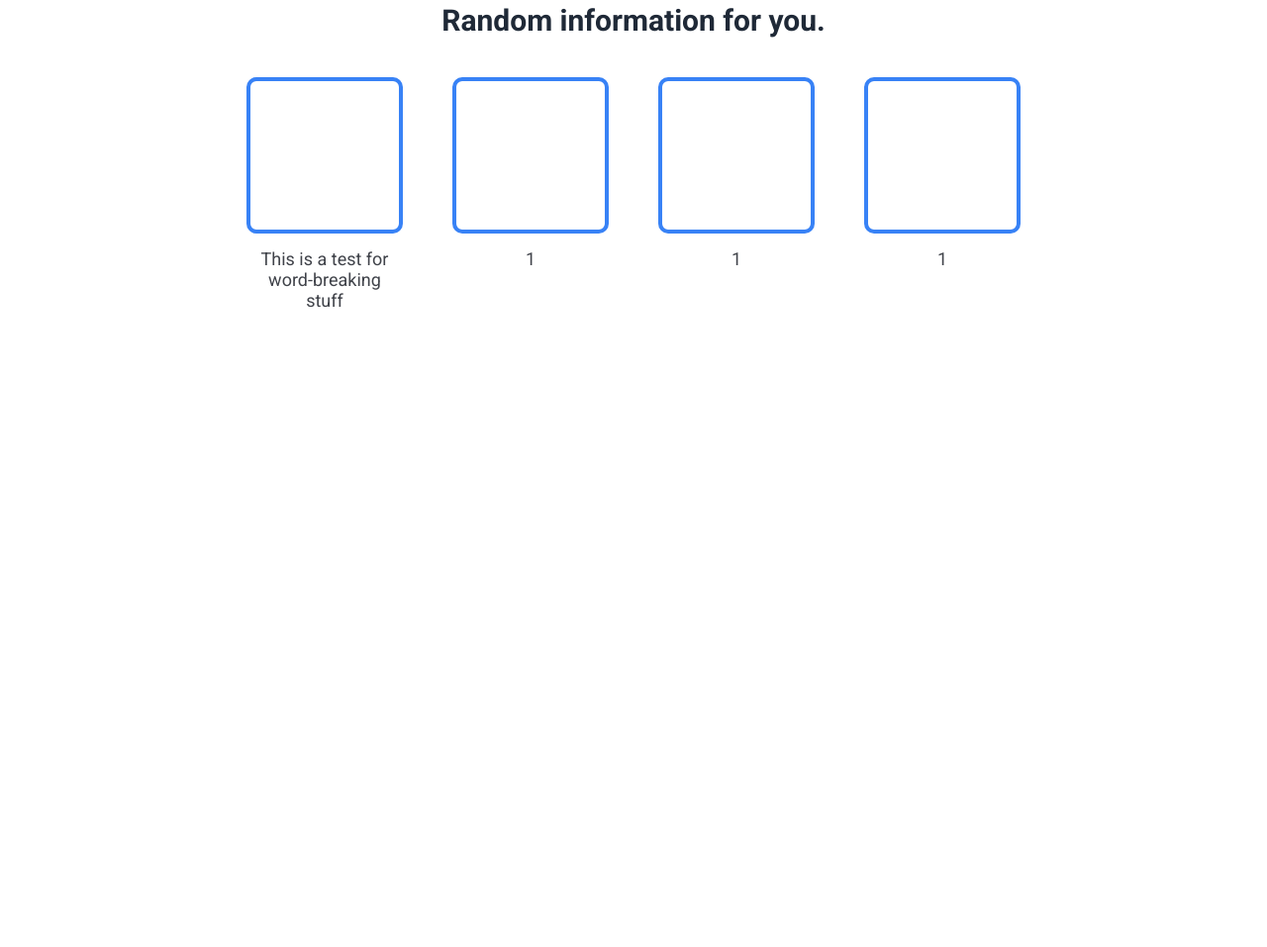
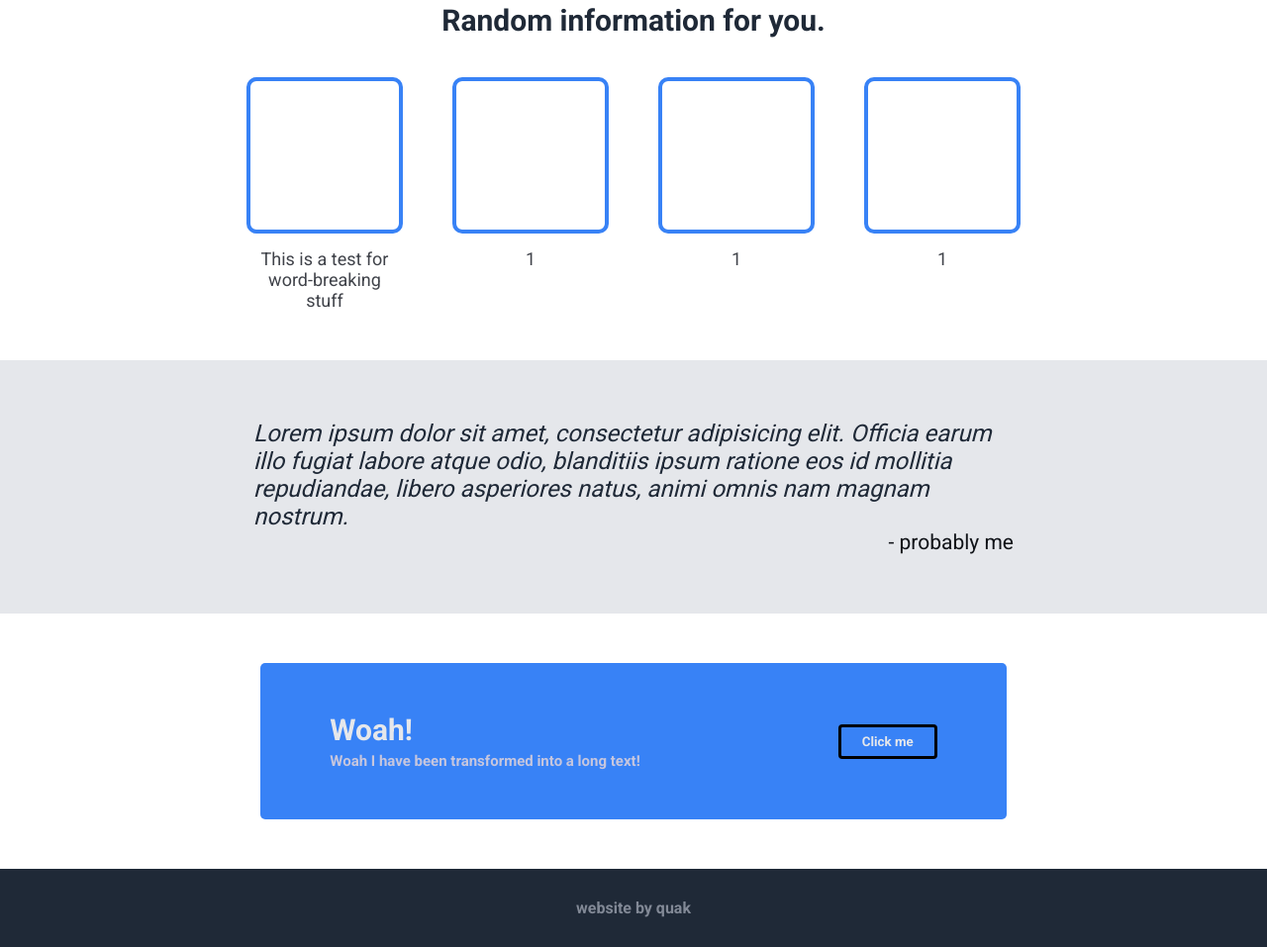
Before and after one commit to imquak/quakos, a plain HTML site: page index.html in a window 1280 px wide. Shown: the part 515-1472 px from the top of the page at 99% size. Before the commit the page ends 829 px from the top, so only its background shows below. Drawn offline with Linux system fonts and the light colour scheme.

Commit message:
FINISHED

```diff
--- a/index.html
+++ b/index.html
@@ -40,7 +40,7 @@
         <div class="square-pack">
             <div class="pack 1">
                 <div class="square 1"></div>
-                <div class="square-text 1">This is a test for word-breaking stuff</div>
+                <div class="square-text 1">This is a test for word-breaking stuff </div>
             </div>
             <div class="pack 2">
                 <div class="square 2"></div>
@@ -57,5 +57,25 @@
         </div>
 
     </div>
+    <div class="quote-part">
+        <div id="quote">
+            <div class="quote-text">Lorem ipsum dolor sit amet, consectetur adipisicing elit. Officia earum illo fugiat labore atque odio, blanditiis ipsum ratione eos id mollitia repudiandae, libero asperiores natus, animi omnis nam magnam nostrum.</div>
+            <div class="quote-author">- probably me</div>
+        </div>
+    </div>
+    <div class="ad-part">
+        <div class="ad">
+            <div class="ad-text">
+                <div class="ad-title">Woah!</div>
+                <div class="ad-desc">Woah I have been transformed into a long text!</div>
+            </div>
+            <button class="ad-btn">Click me</button>
+        </div>
+    </div>
+    <div class="footer-part">
+        <div class="footer-text">
+            website by quak
+        </div>
+    </div>
 </body>
 </html>
--- a/style.css
+++ b/style.css
@@ -135,7 +135,7 @@ a{
     flex-wrap: wrap;
     margin-left: 50px;
     margin-right: 50px;
-
+    margin-bottom: 50px;
 }
 
 .square{
@@ -162,3 +162,106 @@ a{
     overflow-wrap: break-word;
     text-align: center;
 }
+
+.quote-part{
+    background-color: #E5E7EB;
+    display: flex;
+    flex-direction: column;
+    justify-content: center;
+    align-items: center;
+    padding-left: 20%;
+    padding-right: 20%;
+    padding-top: 60px;
+    padding-bottom: 60px;
+}
+
+.quote-text{
+    font-size: 24px;
+    text-align: left;
+    font-style: italic;
+    color: #1F2937;
+}
+
+.quote-author{
+    font-size: 21px;
+    text-align: right;
+    color: #101318;
+}
+.ad-part{
+    display: flex;
+    justify-content: center;
+    align-items: center;
+}
+.ad{
+    margin-top: 50px;
+    margin-bottom: 50px;
+    margin-left: 20px;
+    margin-right: 20px;
+    background-color: #3882F6;
+    padding: 50px 70px;
+    display: flex;
+    border-radius: 5px;
+    align-items: center;
+    gap: 200px;
+}
+
+@media (max-width: 750px) {
+    .ad{
+        margin-top: 50px;
+        margin-bottom: 50px;
+        background-color: #3882F6;
+        padding: 50px 70px;
+        display: flex;
+        border-radius: 5px;
+        align-items: center;
+        gap: 50px;
+    }
+}
+
+.ad-text{
+    display: flex;
+    flex-direction: column;
+    justify-content: center;
+    align-items: left;
+    gap: 5px;
+}
+.ad-title{
+    color:#E5E7EB;
+    font-weight: 800;
+    font-size: 30px;
+}
+.ad-desc{
+    color:#c6c6de;
+    font-weight: 800;
+    font-size: 15px;
+}
+.ad-btn{
+    font-family: 'Roboto';
+    display: flex;
+    justify-content: center;
+    align-items: center;
+    background-color: transparent;
+    border-width: 3px;
+    padding: 7px;
+    border-radius: 4px;
+    border-style: solid;
+    align-items: center;
+    text-align: center;
+    min-width: 100px;
+    min-height: 25px;
+    color: #E5E7EB;
+    font-weight: 800;
+}
+
+.footer-part{
+    background-color: #1F2937;
+    padding: 30px;
+    display: flex;
+    justify-content: center;
+    align-items: center;
+}
+
+.footer-text{
+    color:#828996;
+    font-weight: 800;
+}
```
